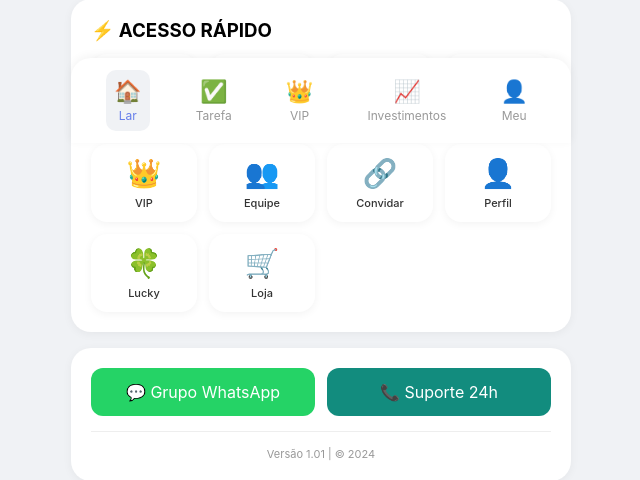
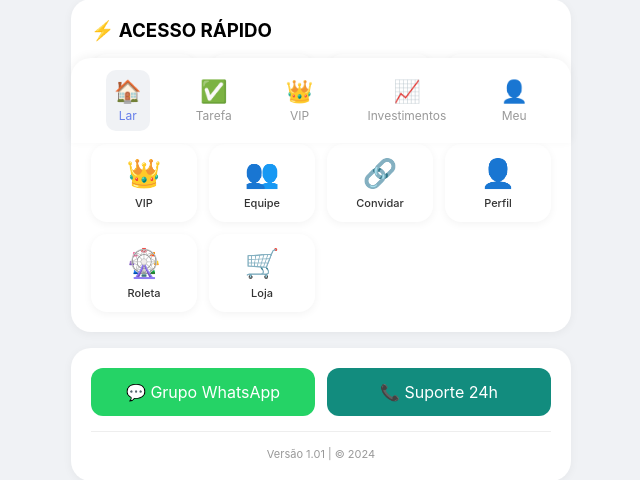
Before and after one commit to orlandobraz560-ship-it/mozads, a Flask app: page /painel in a window 1280 px wide. Shown: the part 657-1137 px from the top of the page, without its empty margins (319-959 px from the left). Run offline with Flask 3, Linux system fonts and the light colour scheme; the visitor is signed in with stand-in values (Sample User, id 1).

Commit message:
Update painel.html

```diff
--- a/templates/painel.html
+++ b/templates/painel.html
@@ -87,7 +87,7 @@
                 <a href="/convidar" class="menu-item" onclick="alert('Equipe em desenvolvimento')"><div class="menu-icon">👥</div><div class="menu-label">Equipe</div></a>
                 <a href="/convidar" class="menu-item"><div class="menu-icon">🔗</div><div class="menu-label">Convidar</div></a>
                 <a href="#" class="menu-item" onclick="alert('Perfil em desenvolvimento')"><div class="menu-icon">👤</div><div class="menu-label">Perfil</div></a>
-                <a href="#" class="menu-item" onclick="alert('Lucky em desenvolvimento')"><div class="menu-icon">🍀</div><div class="menu-label">Lucky</div></a>
+                <a href="/roleta" class="menu-item" onclick="alert('Lucky em desenvolvimento')"><div class="menu-icon">🎡</div><div class="menu-label">Roleta</div></a>
                 <a href="/shop" class="menu-item"><div class="menu-icon">🛒</div><div class="menu-label">Loja</div></a>
             </div>
         </div>
```
